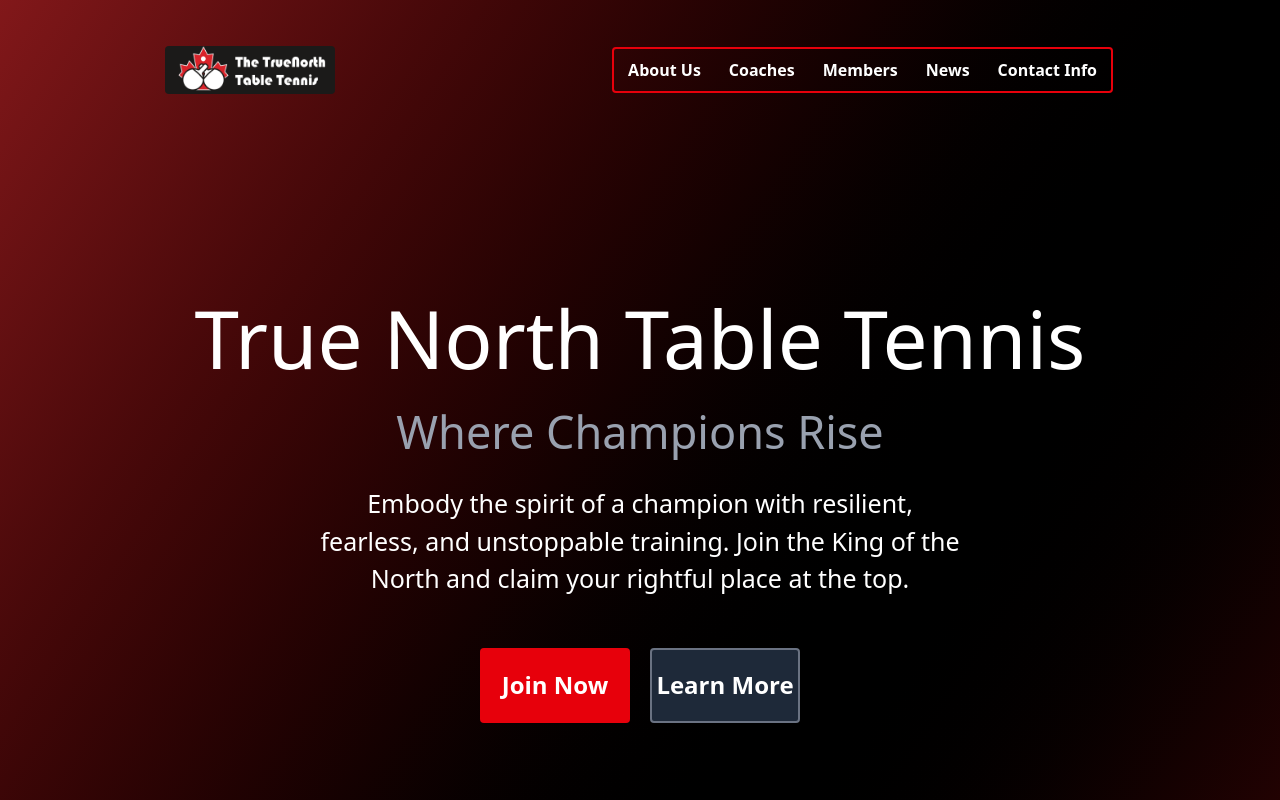
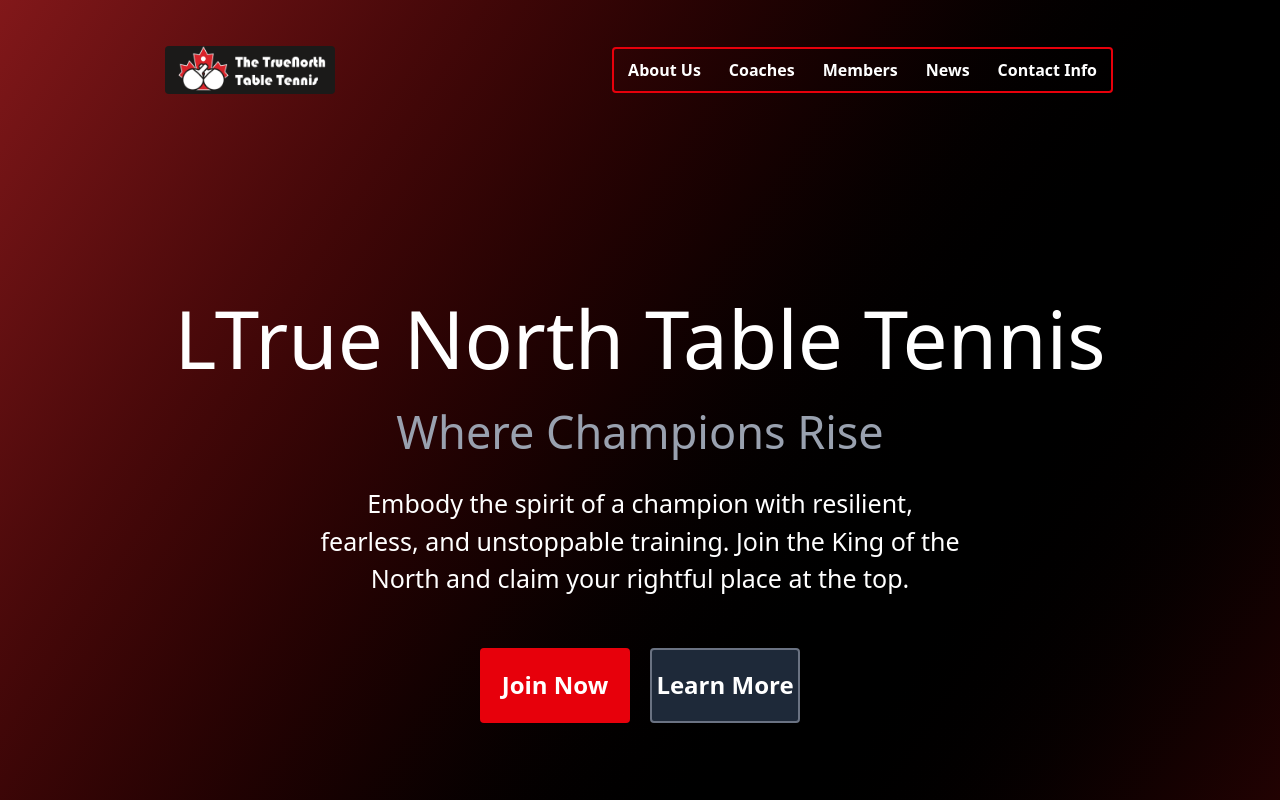
Before and after one commit to v-par23/truenorth, a React (Vite) app in the folder truenorthwebsite/: page / in a window 1280 px wide. Shown: the top 800 px of the page. Built offline with nearby package versions, Linux system fonts and the light colour scheme.

Commit message:
changed vedant's branch

```diff
--- a/truenorthwebsite/src/App.jsx
+++ b/truenorthwebsite/src/App.jsx
@@ -76,7 +76,7 @@ function App() {
   const AboutUs = () => {
     return(
       <div className = " text-red-700 w-[1500px] h-dvh flex items-center flex-col justify-center ">
-        <div className = "text-white text-[80px]">True North Table Tennis</div>
+        <div className = "text-white text-[80px]">LTrue North Table Tennis</div>
         <div className = " text-gray-400 text-[45px]">Where Champions Rise</div>
 
         <div className = "text-white flex flex-col items-center mt-[20px] text-[25px]">
```
